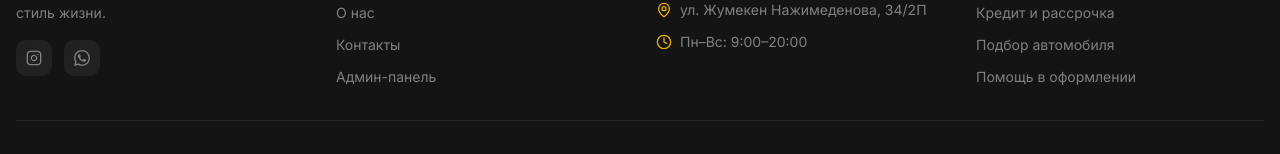
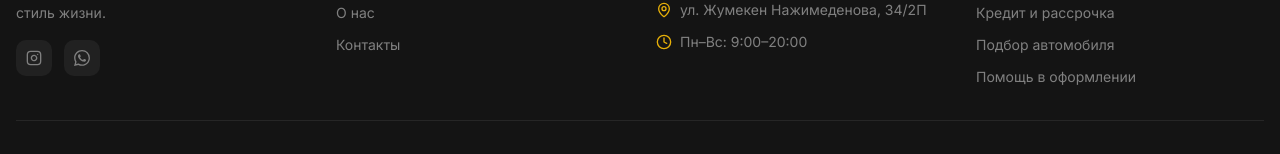
Before and after one commit to AsAl1100/easy-motors-website, a Next.js app: page /calculator in a window 1280 px wide. Shown: the part 1043-1197 px from the top of the page. Built offline with nearby package versions, Linux system fonts and the light colour scheme; no server answers.

Commit message:
fix: add 0% down payment, set credit rate to 21%, remove admin link from footer

```diff
--- a/components/home/CreditSection.tsx
+++ b/components/home/CreditSection.tsx
@@ -6,6 +6,7 @@ import { Calculator, CheckCircle } from "lucide-react";
 import { Button } from "@/components/ui/button";
 
 const benefits = [
+  "Первоначальный взнос от 0%",
   "Срок кредита до 7 лет",
   "Решение за 15 минут",
   "Без справок о доходах (по 2 документам)",
--- a/components/layout/Footer.tsx
+++ b/components/layout/Footer.tsx
@@ -76,14 +76,6 @@ export default function Footer() {
                   </Link>
                 </li>
               ))}
-              <li>
-                <Link
-                  href="/admin"
-                  className="text-sm text-muted-foreground hover:text-primary transition-colors"
-                >
-                  Админ-панель
-                </Link>
-              </li>
             </ul>
           </div>
 
--- a/lib/constants.ts
+++ b/lib/constants.ts
@@ -58,9 +58,9 @@ export const CAR_STATUSES = [
 ];
 
 export const CREDIT_RATES = {
-  min: 12,
+  min: 21,
   max: 28,
-  default: 18,
+  default: 21,
 };
 
 export const CREDIT_TERMS = [1, 2, 3, 4, 5, 6, 7];
```
